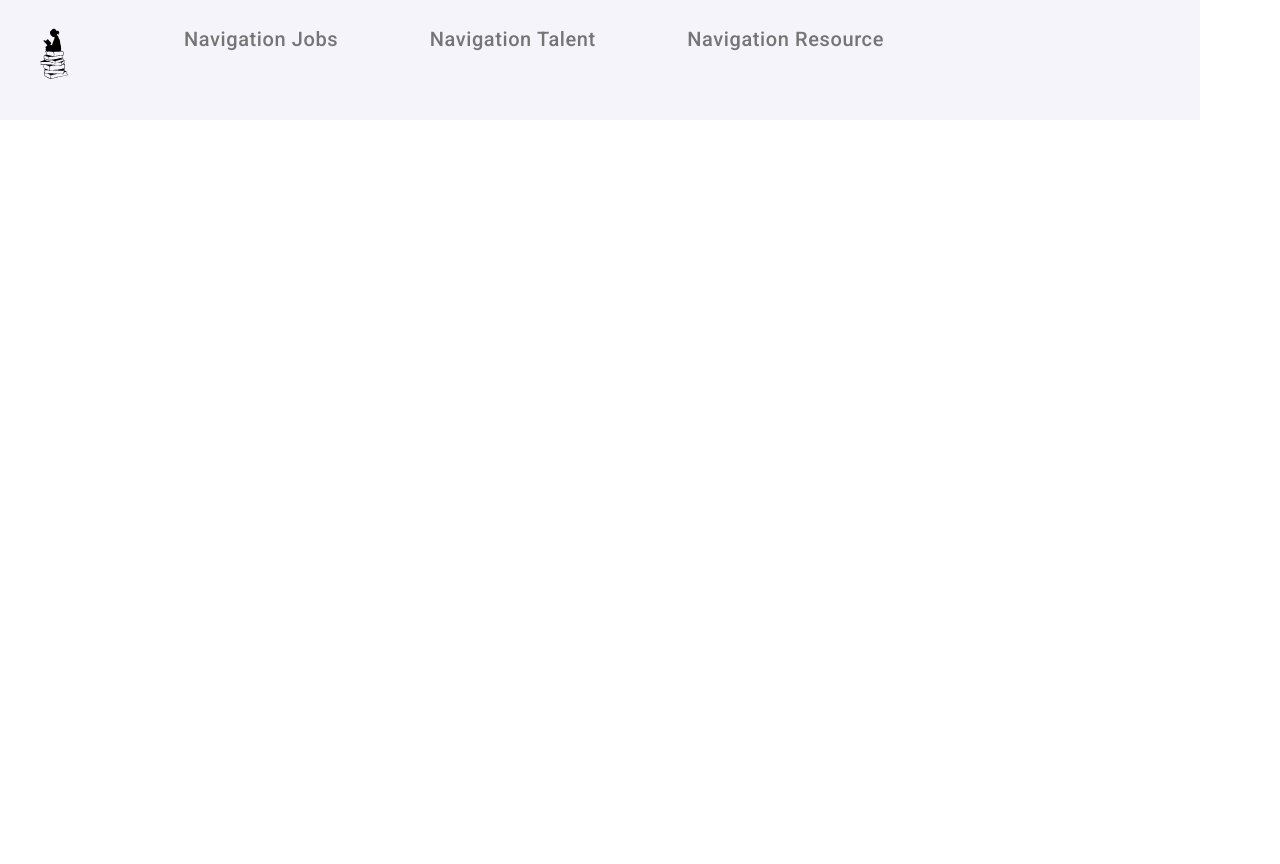
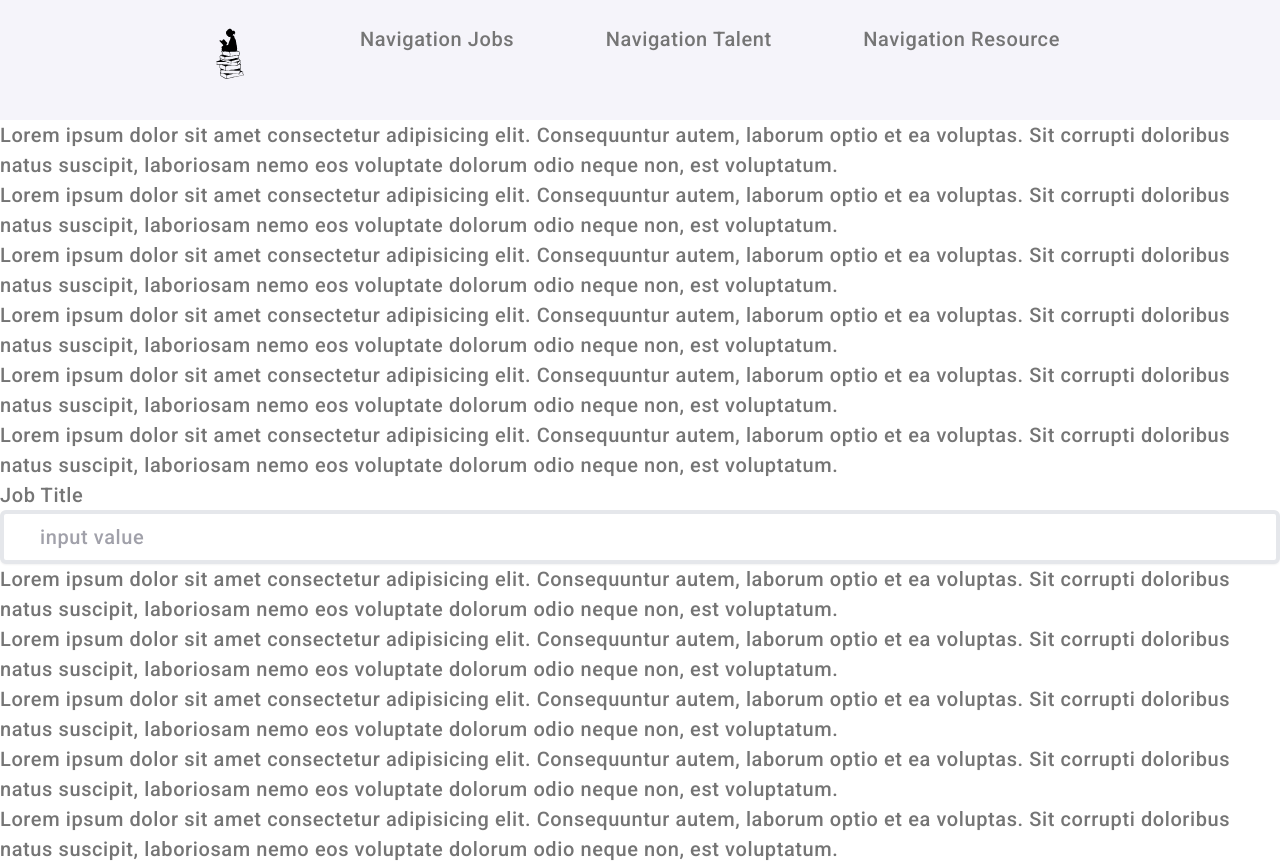
Before and after one commit to VirLg/next-js-app-toWork, a Next.js app: page / in a window 1280 px wide. Before the commit the page ends 800 px from the top, so only its background shows below. Built offline with nearby package versions, Linux system fonts and the light colour scheme.

Commit message:
add input with css

```diff
--- /dev/null
+++ b/src/app/components/accordion/Accordion.jsx
@@ -0,0 +1,15 @@
+import React from 'react';
+import AccordionItem from './AccordionItem';
+
+const Accordion = () => {
+  return (
+    <div className="container bg-lime-100 pl-2 pr-2">
+      <p className="titleFont">Popular Question :</p>
+      <ul className="p-6">
+        <AccordionItem />
+      </ul>
+    </div>
+  );
+};
+
+export default Accordion;
--- /dev/null
+++ b/src/app/components/accordion/AccordionItem.jsx
@@ -0,0 +1,39 @@
+'use client';
+import React, { useState } from 'react';
+import { arr } from './questionsContent';
+
+const AccordionItem = () => {
+  const [togle, setTogle] = useState(null);
+  const handleClick = idx => {
+    if (togle !== idx) {
+      setTogle(idx);
+    } else {
+      setTogle(null);
+    }
+  };
+  return arr.map((el, idx) => {
+    if (idx !== togle) {
+      return (
+        <li onClick={() => handleClick(idx)} key={idx}>
+          <div>
+            <p className="titleFont">{el.title}</p>
+          </div>
+        </li>
+      );
+    } else {
+      return (
+        <li onClick={() => handleClick(idx)} key={idx}>
+          <div>
+            <p className="titleFont">{el.title}</p>
+          </div>
+
+          <div className="outline outline-2">
+            <p className="titleFont">{el.context}</p>
+          </div>
+        </li>
+      );
+    }
+  });
+};
+
+export default AccordionItem;
--- a/src/app/components/header/Header.jsx
+++ b/src/app/components/header/Header.jsx
@@ -4,27 +4,10 @@ import Overley from '../overley/Overley';
 
 export default function Header() {
   return (
-    <header className="container  header h-[120px] p-6 m-auto fixed">
-      <div className="flex  justify-between items-center">
+    <header className="w-[1600px]  header h-[120px] p-6  fixed">
+      <div className="">
         <Navigation />
       </div>
     </header>
   );
 }
-{
-  /* <ul className=" flex justify-center ">
-        <li className="mr-10 hover:text-slate-300 tracking-widest text-2xl">
-          <Link href="/main">Main</Link>
-        </li>
-
-        <li className="mr-10 hover:text-slate-300 tracking-widest text-2xl">
-          <Link href="/home">Home</Link>
-        </li>
-        <li className="mr-10 hover:text-slate-300 tracking-widest text-2xl">
-          <Link href="/statistics">Statistics</Link>
-        </li>
-        <li className="hover:text-slate-300 tracking-widest text-2xl">
-          <Link href="/about">About</Link>
-        </li>
-      </ul> */
-}
--- a/src/app/components/navigation/NavigationJobs.jsx
+++ b/src/app/components/navigation/NavigationJobs.jsx
@@ -6,11 +6,11 @@ const NavigationJobs = () => {
     <div className="group">
       <h2>Navigation Jobs</h2>
 
-      <div class="absolute top-[100px] left-[-20px]   group-hover:bg-sky-500 w-[200px] h-[100px] ">
+      <div className="absolute top-[100px] left-[-20px]   group-hover:bg-sky-500 w-[200px] h-[100px] ">
         <ul className="group invisible hover:bg-sky-500 group-hover:visible ">
           {NavigationsItem.NavigationJobs.map((el, idx) => {
             return (
-              <li className="group hover:bg-zinc-300 pl-5">
+              <li className="group hover:bg-zinc-300 pl-5" key={idx}>
                 <Link href={el.href}>
                   <span className=" text-lime-100 group-hover/edit:translate-x-0.5 hover:bg-zinc-300 hover:text-gray-800">
                     {el.label}
--- a/src/app/components/navigation/NavigationResources.jsx
+++ b/src/app/components/navigation/NavigationResources.jsx
@@ -6,11 +6,11 @@ const NavigationResources = () => {
     <div className="group">
       <h2>Navigation Resource</h2>
 
-      <div class="absolute top-[100px] left-[470px]  group-hover:bg-sky-500 w-[280px] h-[100px]">
+      <div className="absolute top-[100px] left-[470px]  group-hover:bg-sky-500 w-[280px] h-[100px]">
         <ul className="group invisible hover:bg-sky-500 group-hover:visible ">
           {NavigationsItem.NavigationResource.map((el, idx) => {
             return (
-              <li className="group hover:bg-zinc-300 pl-5">
+              <li className="group hover:bg-zinc-300 pl-5" key={idx}>
                 <Link href={el.href}>
                   <span className="text-lime-100 group-hover/edit:translate-x-0.5 hover:bg-zinc-300 hover:text-gray-800">
                     {el.label}
--- a/src/app/components/navigation/NavigationTalent.jsx
+++ b/src/app/components/navigation/NavigationTalent.jsx
@@ -7,11 +7,11 @@ const NavigationTalent = () => {
     <div className="group">
       <h2>Navigation Talent</h2>
 
-      <div class="absolute top-[100px] left-[190px]  group-hover:bg-sky-500 w-[280px] h-[100px]">
+      <div className="absolute top-[100px] left-[190px]  group-hover:bg-sky-500 w-[280px] h-[100px]">
         <ul className="group invisible hover:bg-sky-500 group-hover:visible ">
           {NavigationsItem.NavigationTalent.map((el, idx) => {
             return (
-              <li className="group hover:bg-zinc-300 pl-5">
+              <li className="group hover:bg-zinc-300 pl-5" key={idx}>
                 <Link href={el.href}>
                   <span className="text-lime-100 group-hover/edit:translate-x-0.5 hover:bg-zinc-300 hover:text-gray-800">
                     {el.label}
--- /dev/null
+++ b/src/app/components/sidebar/Sidebar.jsx
@@ -0,0 +1,11 @@
+import React from 'react';
+import Input from '../utils/input/Input';
+const Sidebar = () => {
+  return (
+    <div>
+      <Input />
+    </div>
+  );
+};
+
+export default Sidebar;
--- /dev/null
+++ b/src/app/components/utils/button/Button.jsx
@@ -0,0 +1,7 @@
+import React from 'react';
+
+const Button = () => {
+  return <div>Button</div>;
+};
+
+export default Button;
--- /dev/null
+++ b/src/app/components/utils/input/Input.jsx
@@ -0,0 +1,28 @@
+'use client';
+import React, { useState } from 'react';
+
+const Input = ({ props }) => {
+  const [value, setValue] = useState('');
+  const handleChange = ({ target }) => {
+    setValue(target.value);
+  };
+  return (
+    <div>
+      <label className="">
+        Job Title
+        <input
+          type="text"
+          placeholder="input value"
+          name="value"
+          value={value}
+          onChange={handleChange}
+          className="border-4 border zinc-300 rounded-md
+          placeholder:text-zinc-400 block bg-white w-full border   py-2 pl-9 pr-3 shadow-sm focus:outline-none focus:border-sky-500 focus:ring-sky-500 focus:ring-1 base:text-base text-zinc-600
+          "
+        />{' '}
+      </label>
+    </div>
+  );
+};
+
+export default Input;
--- a/src/app/globals.css
+++ b/src/app/globals.css
@@ -73,6 +73,8 @@ img {
 }
 .container {
   width: 1200px;
+  margin-left: auto;
+  margin-right: auto;
 }
 .header {
   background-color: var(--background-button);
--- a/src/app/page.tsx
+++ b/src/app/page.tsx
@@ -1,5 +1,87 @@
 import Image from 'next/image';
-
+import Sidebar from '../app/components/sidebar/Sidebar';
 export default function Home() {
-  return <main className="">Home</main>;
+  return (
+    <main className="">
+      <p>
+        Lorem ipsum dolor sit amet consectetur adipisicing elit. Consequuntur
+        autem, laborum optio et ea voluptas. Sit corrupti doloribus natus
+        suscipit, laboriosam nemo eos voluptate dolorum odio neque non, est
+        voluptatum.
+      </p>
+      <p>
+        Lorem ipsum dolor sit amet consectetur adipisicing elit. Consequuntur
+        autem, laborum optio et ea voluptas. Sit corrupti doloribus natus
+        suscipit, laboriosam nemo eos voluptate dolorum odio neque non, est
+        voluptatum.
+      </p>
+      <p>
+        Lorem ipsum dolor sit amet consectetur adipisicing elit. Consequuntur
+        autem, laborum optio et ea voluptas. Sit corrupti doloribus natus
+        suscipit, laboriosam nemo eos voluptate dolorum odio neque non, est
+        voluptatum.
+      </p>
+      <p>
+        Lorem ipsum dolor sit amet consectetur adipisicing elit. Consequuntur
+        autem, laborum optio et ea voluptas. Sit corrupti doloribus natus
+        suscipit, laboriosam nemo eos voluptate dolorum odio neque non, est
+        voluptatum.
+      </p>
+      <p>
+        Lorem ipsum dolor sit amet consectetur adipisicing elit. Consequuntur
+        autem, laborum optio et ea voluptas. Sit corrupti doloribus natus
+        suscipit, laboriosam nemo eos voluptate dolorum odio neque non, est
+        voluptatum.
+      </p>
+      <p>
+        Lorem ipsum dolor sit amet consectetur adipisicing elit. Consequuntur
+        autem, laborum optio et ea voluptas. Sit corrupti doloribus natus
+        suscipit, laboriosam nemo eos voluptate dolorum odio neque non, est
+        voluptatum.
+      </p>
+      <p>
+        Lorem ipsum dolor sit amet consectetur adipisicing elit. Consequuntur
+        autem, laborum optio et ea voluptas. Sit corrupti doloribus natus
+        suscipit, laboriosam nemo eos voluptate dolorum odio neque non, est
+        voluptatum.
+      </p>
+      <p>
+        Lorem ipsum dolor sit amet consectetur adipisicing elit. Consequuntur
+        autem, laborum optio et ea voluptas. Sit corrupti doloribus natus
+        suscipit, laboriosam nemo eos voluptate dolorum odio neque non, est
+        voluptatum.
+      </p>
+      <Sidebar />
+      <p>
+        Lorem ipsum dolor sit amet consectetur adipisicing elit. Consequuntur
+        autem, laborum optio et ea voluptas. Sit corrupti doloribus natus
+        suscipit, laboriosam nemo eos voluptate dolorum odio neque non, est
+        voluptatum.
+      </p>
+      <p>
+        Lorem ipsum dolor sit amet consectetur adipisicing elit. Consequuntur
+        autem, laborum optio et ea voluptas. Sit corrupti doloribus natus
+        suscipit, laboriosam nemo eos voluptate dolorum odio neque non, est
+        voluptatum.
+      </p>
+      <p>
+        Lorem ipsum dolor sit amet consectetur adipisicing elit. Consequuntur
+        autem, laborum optio et ea voluptas. Sit corrupti doloribus natus
+        suscipit, laboriosam nemo eos voluptate dolorum odio neque non, est
+        voluptatum.
+      </p>
+      <p>
+        Lorem ipsum dolor sit amet consectetur adipisicing elit. Consequuntur
+        autem, laborum optio et ea voluptas. Sit corrupti doloribus natus
+        suscipit, laboriosam nemo eos voluptate dolorum odio neque non, est
+        voluptatum.
+      </p>
+      <p>
+        Lorem ipsum dolor sit amet consectetur adipisicing elit. Consequuntur
+        autem, laborum optio et ea voluptas. Sit corrupti doloribus natus
+        suscipit, laboriosam nemo eos voluptate dolorum odio neque non, est
+        voluptatum.
+      </p>
+    </main>
+  );
 }
```
Also changed, not shown: src/app/components/accordion/questionsContent.js (added, +24 -0 lines).
